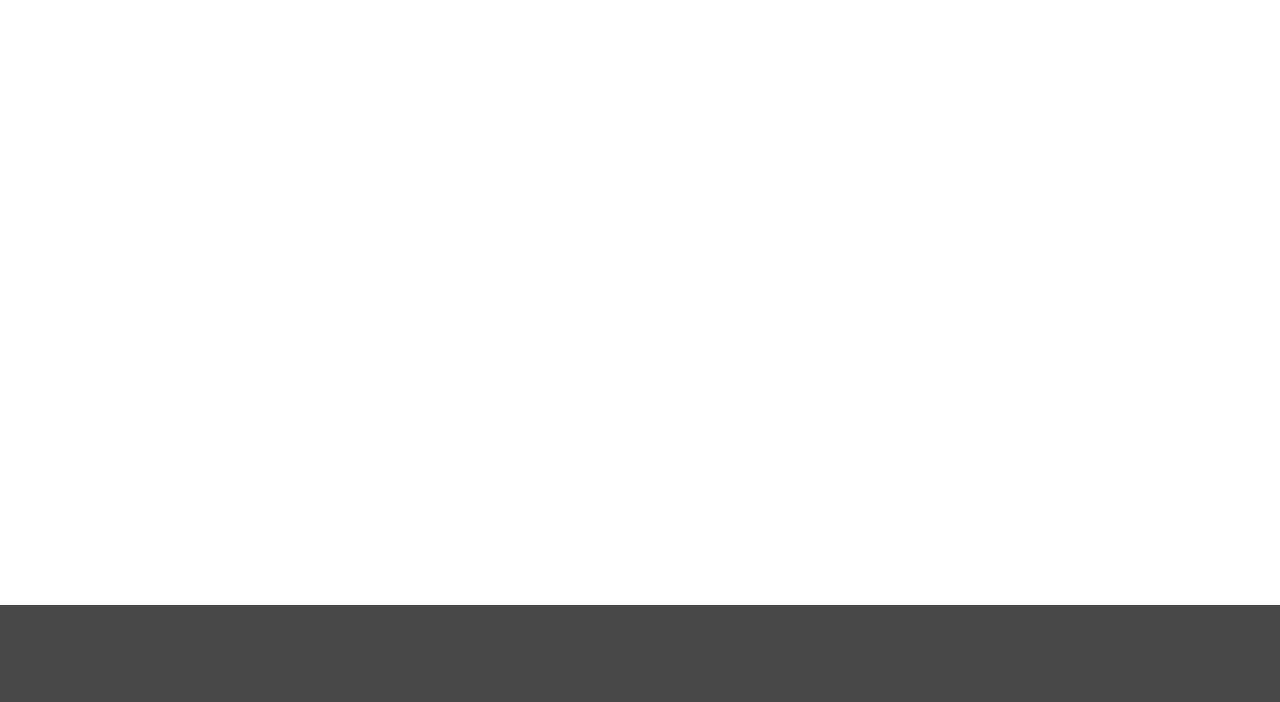
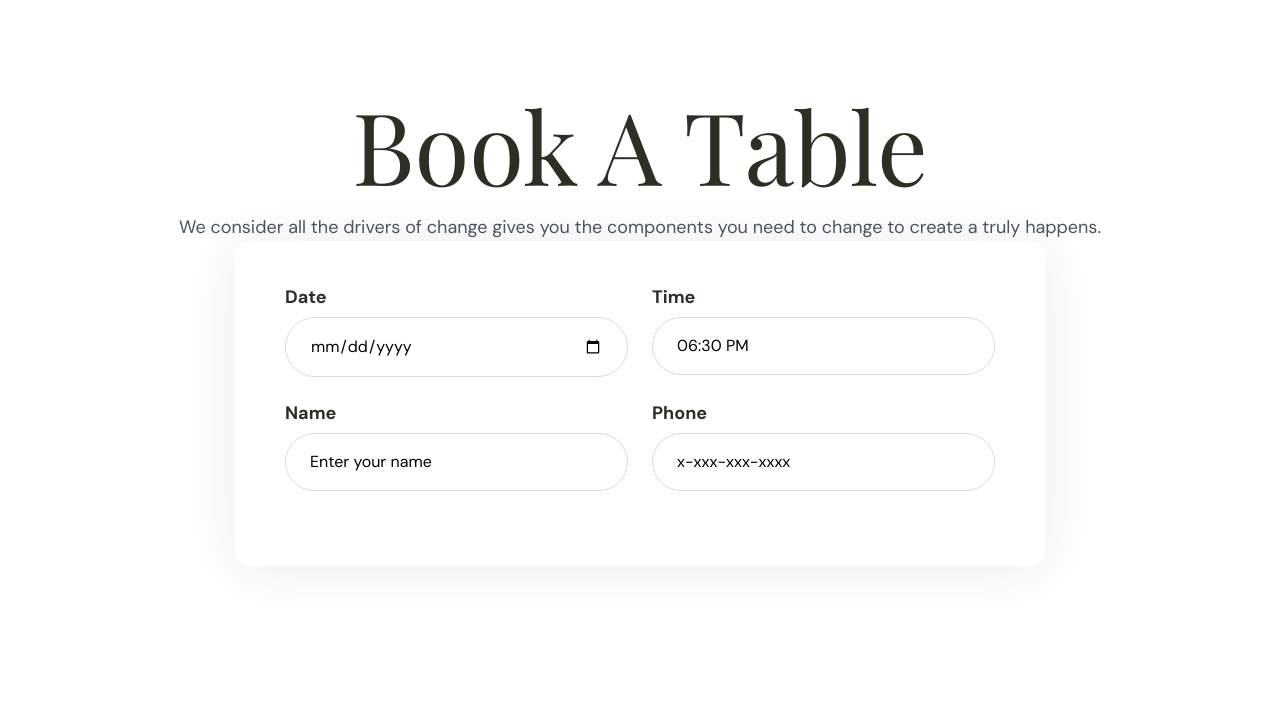
Before and after one commit to AlDzhan/bliss, a plain HTML site: page book.html in a window 1280 px wide. Shown: the part 98-800 px from the top of the page. Drawn offline with nearby package versions, Linux system fonts and the light colour scheme; a web font is replaced by a local one.

Commit message:
form in book page

```diff
--- a/book.html
+++ b/book.html
@@ -46,7 +46,42 @@
 		</div>
 	</header>
 
-
+	<section class="form-wrap">
+		<div class="container">
+			<h2 class="sec_tit">Book A Table</h2>
+			<p class="sec_desc">We consider all the drivers of change gives you the components you need to change to create a truly happens.</p>
+			<div class="form">
+				<form>
+					<div class="form_in flex">
+						<div class="form_input">
+							<span class="form_txt">Date</span>
+							<div class="form_input-in">
+								<input class="input" type="date">
+							</div>
+						</div>
+						<div class="form_input">
+							<span class="form_txt">Time</span>
+							<div class="form_input-in">
+								<input class="input" type="text" placeholder="06:30 PM">
+							</div>
+						</div>
+						<div class="form_input">
+							<span class="form_txt">Name</span>
+							<div class="form_input-in">
+								<input class="input" type="text" placeholder="Enter your name">
+							</div>
+						</div>
+						<div class="form_input">
+							<span class="form_txt">Phone</span>
+							<div class="form_input-in">
+								<input class="input" type="text" placeholder="x-xxx-xxx-xxxx">
+							</div>
+						</div>
+					</div>
+				</form>
+			</div>
+		</div>
+	</section>
 
 	<section class="map">
 		<iframe src="https://yandex.ru/map-widget/v1/?um=constructor%3A8f38abacdf3174a126b15fbc09ad254650b1abd86ac8862c08d2eb4cee0b91be&amp;source=constructor" width="100%" height="400" frameborder="0"></iframe>
--- a/css/style.css
+++ b/css/style.css
@@ -547,3 +547,34 @@ footer{
   background: grey;
   z-index: -1;
 }
+
+
+.form_in{
+  border-radius: 16px;
+  border: 1px solid #FFF;
+  background: #FFF;
+  box-shadow: 0px 2.97872px 59.57446px 0px rgba(0, 0, 0, 0.08);
+  max-width: 812px;
+  margin: 0 auto;
+  padding: 43px 50px 50px;
+}
+.form_txt{
+  color: #2C2F24;
+  font-weight: 700;
+  line-height: 24px; /* 150% */
+  margin-bottom: 8px;
+  display: block;
+}
+.form_input-in{
+  border-radius: 72px;
+  border: 1px solid #DBDFD0;
+  margin-bottom: 24px;
+  padding: 0 24px;
+}
+.input{
+  line-height: 56px;
+  font-size: 16px;
+}
+.form_input{
+  width: calc(50% - 12px);
+}
```
